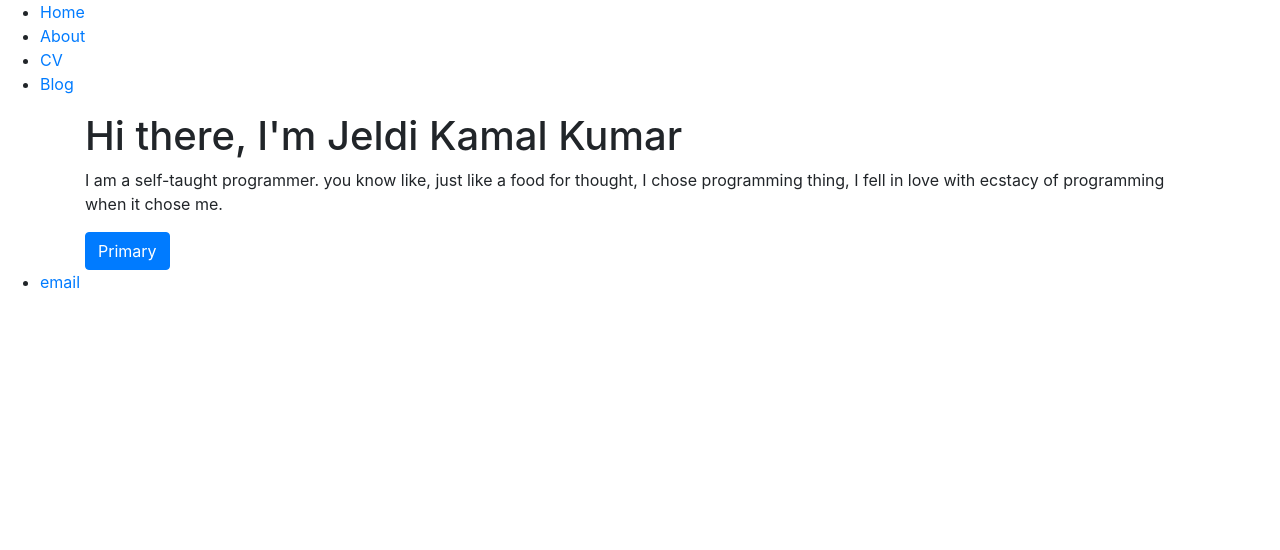
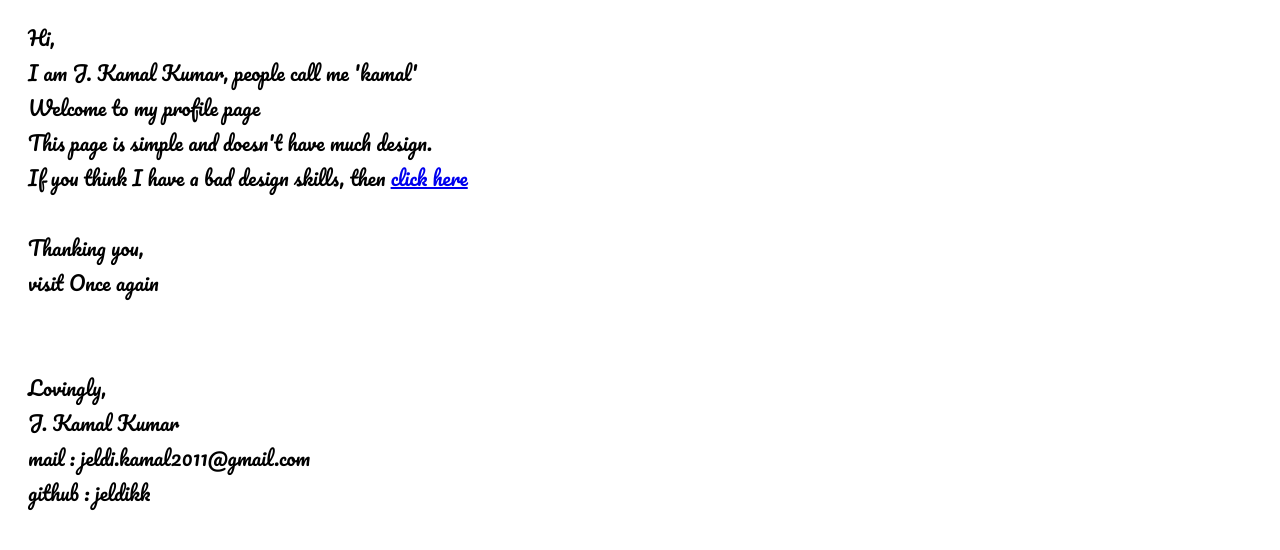
Before and after one commit to jeldikk/jekyll-static-site, a Jekyll site: the page index.html, which Jekyll copies as it is, in a window 1280 px wide. Shown: the top 550 px of the page. Built offline with Jekyll 4.4.1, drawn with Linux system fonts in a browser that asks for light colours.

Commit message:
modified the welcoming page index.html

```diff
--- a/index.html
+++ b/index.html
@@ -1,8 +1,38 @@
----
-layout: default
-title: jeldikk - a self taught programmer
----
-<div class="blurb">
-  <h1>Hi there, I'm Jeldi Kamal Kumar</h1>
-  <p>I am a self-taught programmer. you know like, just like a food for thought, I chose programming thing, I fell in love with ecstacy of programming when it chose me.</p>
-</div>
+<!DOCTYPE html>
+<html lang="en" dir="ltr">
+    <head>
+        <meta charset="utf-8">
+        <meta name="viewport" content="width=device-width,initial-scale=1">
+        <title>welcome page - jeldikk</title>
+        <link rel="stylesheet" href="https://fonts.googleapis.com/css2?family=Pacifico&display=swap">
+        <style media="screen">
+            .content{
+                margin: 10px;
+                padding: 10px;
+                font-size : 20px;
+                font-family : 'Pacifico', cursive;
+            }
+        </style>
+    </head>
+    <body>
+        <div class="content">
+            Hi, <br>
+            I am J. Kamal Kumar, people call me 'kamal' <br>
+            Welcome to my profile page <br>
+            This page is simple and doesn't have much design. <br>
+            If you think I have a bad design skills, then <a href="/home.html">click here</a> <br>
+            <br>
+            Thanking you, <br>
+            visit Once again <br>
+            <br>
+            <br>
+            Lovingly, <br>
+
+            J. Kamal Kumar <br>
+            mail : jeldi.kamal2011@gmail.com <br>
+            github : jeldikk <br>
+        </div>
+
+
+    </body>
+</html>
```
